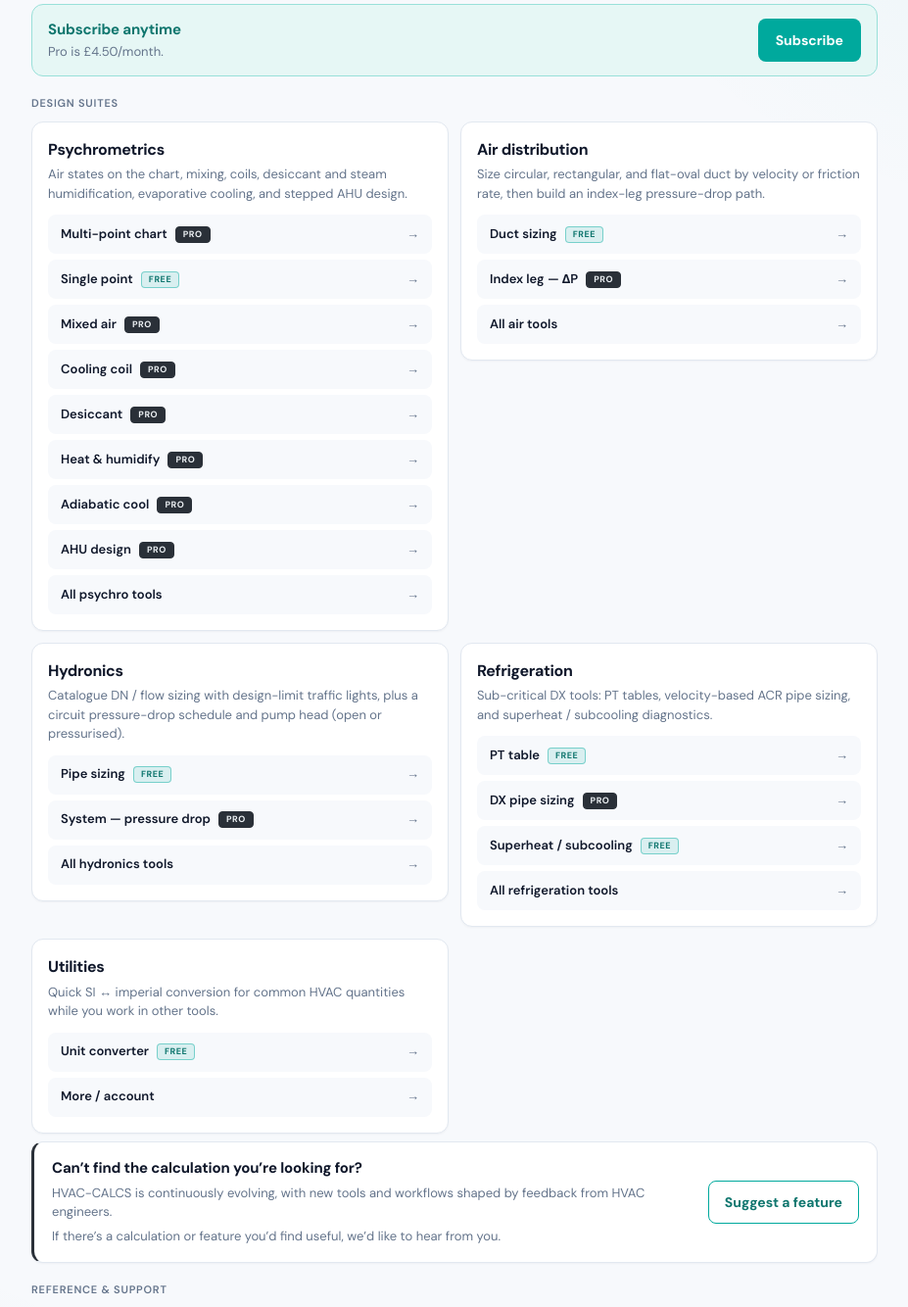
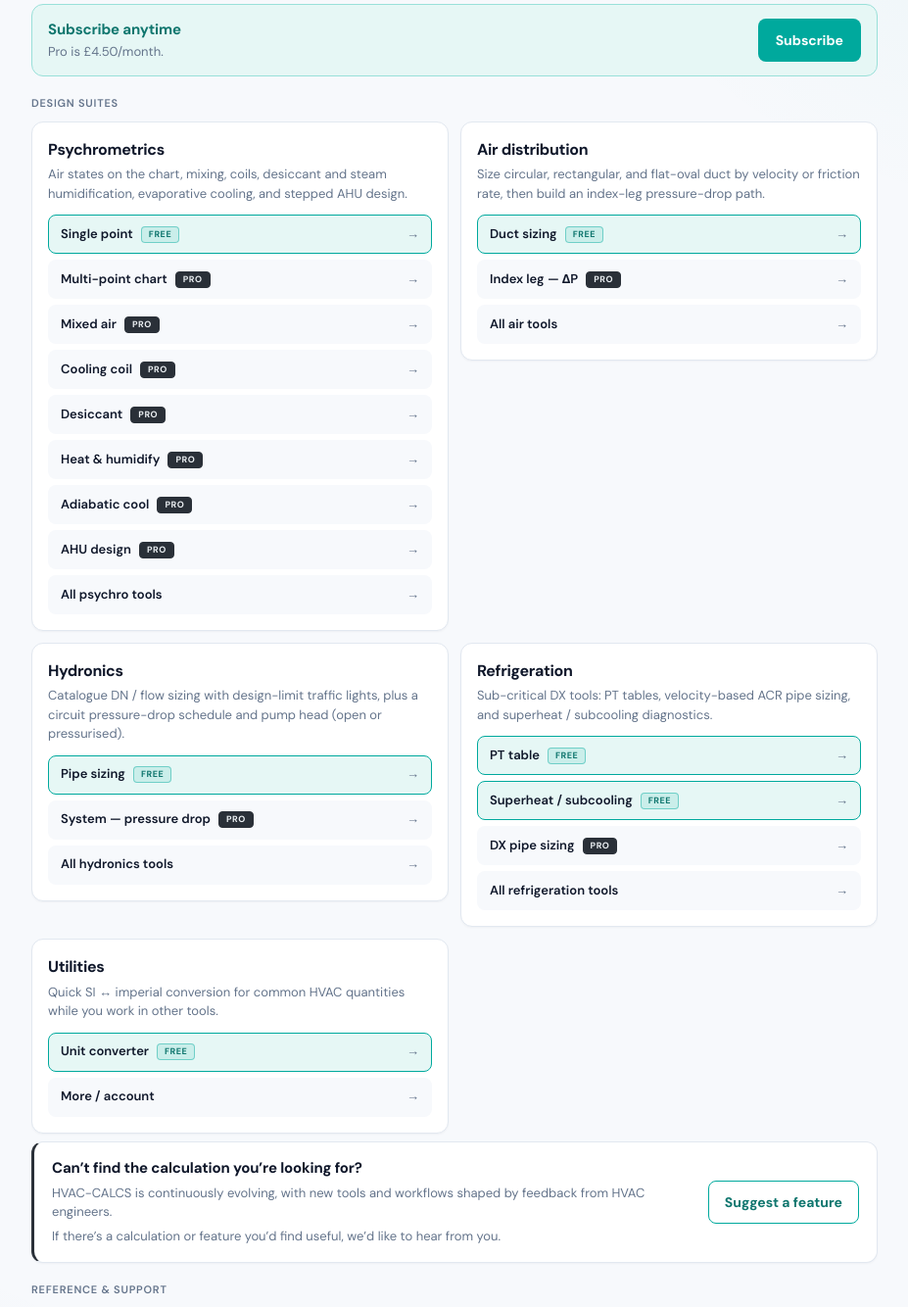
Before and after one commit to pjd0568/HVAC-Toolkit, a Flask app: page /v2/ in a window 1280 px wide. Shown: the part 262-1596 px from the top of the page at 98% size, without its empty margins (176-1103 px from the left). Run offline with Flask 3, Linux system fonts and the light colour scheme; the visitor is signed in with stand-in values (Sample User, id 1).

Commit message:
Lead tool lists with free calculators and give them a teal edge.
Make available-without-Pro tools easier to spot before choosing a workflow.

Co-authored-by: Cursor <cursoragent@cursor.com>

```diff
--- a/web/app/blueprints/pages.py
+++ b/web/app/blueprints/pages.py
@@ -47,9 +47,14 @@ def terms():
 def tools_index():
     from app.seo_tools import list_landings
 
+    # Free calculators first so the catalogue leads with what anyone can run.
+    landings = sorted(
+        list_landings(),
+        key=lambda t: (0 if t.access == "free" else 1, t.h1.lower()),
+    )
     return render_template(
         "marketing/tools_index.html",
-        landings=list_landings(),
+        landings=landings,
     )
 
 
--- a/web/app/static/css/app.css
+++ b/web/app/static/css/app.css
@@ -2425,6 +2425,13 @@ table.pipe-sys-table col.col-sys-action { width: 7%; }
   border-color: var(--blue, #2a6f97);
   text-decoration: none;
 }
+.tool-index-list a.tool-access-free {
+  border-color: var(--green);
+  background: rgba(0, 169, 157, 0.06);
+}
+.tool-index-list a.tool-access-free:hover {
+  border-color: var(--green-ink);
+}
 .tool-index-title {
   display: flex;
   align-items: center;
@@ -3076,6 +3083,11 @@ body.teaser-modal-open { overflow: hidden; }
   text-decoration: none;
 }
 a.tool-card:hover { border-color: var(--accent); }
+a.tool-card.tool-access-free {
+  border-color: var(--green);
+  background: rgba(0, 169, 157, 0.06);
+}
+a.tool-card.tool-access-free:hover { border-color: var(--green-ink); }
 .tool-card strong { display: block; color: var(--blue-ink); margin-bottom: 4px; }
 .tool-card strong .access-badge { vertical-align: 0.1em; }
 .tool-card > span { font-size: 13px; line-height: 1.4; color: var(--ink); }
--- a/web/app/static/css/v2.css
+++ b/web/app/static/css/v2.css
@@ -809,6 +809,18 @@ a:hover { color: var(--v2-green-ink); }
 }
 .v2-card-links a:hover::after { color: var(--v2-green-ink); }
 
+/* Free tools — slightly elevated in the list and edged in teal */
+.v2-card-links a.tool-access-free,
+.v2-picker-list a.tool-access-free {
+  border-color: var(--v2-green);
+  background: var(--v2-green-soft);
+}
+.v2-card-links a.tool-access-free:hover,
+.v2-picker-list a.tool-access-free:hover {
+  border-color: var(--v2-green-ink);
+  background: #d8f3ef;
+}
+
 .v2-greeting {
   font-size: 26px;
   font-weight: 700;
--- a/web/app/templates/marketing/tools_index.html
+++ b/web/app/templates/marketing/tools_index.html
@@ -15,7 +15,7 @@
   <ul class="tool-index-list">
     {% for t in landings %}
     <li>
-      <a href="{{ url_for('pages.tool_landing', slug=t.slug) }}">
+      <a href="{{ url_for('pages.tool_landing', slug=t.slug) }}"{% if t.access == 'free' %} class="tool-access-free"{% endif %}>
         <span class="tool-index-title">
           <span class="tool-index-name">{{ t.h1 }}</span>
           {% with level=t.access %}{% include "_access_badge.html" %}{% endwith %}
--- a/web/app/templates/v2/air_picker.html
+++ b/web/app/templates/v2/air_picker.html
@@ -7,7 +7,7 @@
 
 <ul class="v2-picker-list refrig-picker-list">
   <li>
-    <a href="{{ url_for('v2.duct') }}">
+    <a class="tool-access-free" href="{{ url_for('v2.duct') }}">
       <span class="refrig-picker-title">Duct sizing {% with level=access.tool_access('duct.sizer') %}{% include "_access_badge.html" %}{% endwith %}</span>
       <span class="refrig-picker-desc">Circular, rectangular, and flat-oval by velocity or pressure gradient.</span>
     </a>
--- a/web/app/templates/v2/dashboard.html
+++ b/web/app/templates/v2/dashboard.html
@@ -35,8 +35,8 @@
     <h2>Psychrometrics</h2>
     <p>Air states on the chart, mixing, coils, desiccant and steam humidification, evaporative cooling, and stepped AHU design.</p>
     <ul class="v2-card-links">
+      <li><a class="tool-access-free" href="{{ url_for('v2.single_point') }}"><span class="v2-card-link-text">Single point {% with level=access.tool_access('psychro.single_point') %}{% include "_access_badge.html" %}{% endwith %}</span></a></li>
       <li><a href="{{ url_for('v2.interactive_chart') }}"><span class="v2-card-link-text">Multi-point chart {% with level=access.tool_access('psychro.interactive_chart') %}{% include "_access_badge.html" %}{% endwith %}</span></a></li>
-      <li><a href="{{ url_for('v2.single_point') }}"><span class="v2-card-link-text">Single point {% with level=access.tool_access('psychro.single_point') %}{% include "_access_badge.html" %}{% endwith %}</span></a></li>
       <li><a href="{{ url_for('v2.mixed_air') }}"><span class="v2-card-link-text">Mixed air {% with level=access.tool_access('psychro.mixed_air') %}{% include "_access_badge.html" %}{% endwith %}</span></a></li>
       <li><a href="{{ url_for('v2.cooling_coil') }}"><span class="v2-card-link-text">Cooling coil {% with level=access.tool_access('psychro.cooling_coil') %}{% include "_access_badge.html" %}{% endwith %}</span></a></li>
       <li><a href="{{ url_for('v2.desiccant') }}"><span class="v2-card-link-text">Desiccant {% with level=access.tool_access('psychro.desiccant') %}{% include "_access_badge.html" %}{% endwith %}</span></a></li>
@@ -51,7 +51,7 @@
     <h2>Air distribution</h2>
     <p>Size circular, rectangular, and flat-oval duct by velocity or friction rate, then build an index-leg pressure-drop path.</p>
     <ul class="v2-card-links">
-      <li><a href="{{ url_for('v2.duct') }}"><span class="v2-card-link-text">Duct sizing {% with level=access.tool_access('duct.sizer') %}{% include "_access_badge.html" %}{% endwith %}</span></a></li>
+      <li><a class="tool-access-free" href="{{ url_for('v2.duct') }}"><span class="v2-card-link-text">Duct sizing {% with level=access.tool_access('duct.sizer') %}{% include "_access_badge.html" %}{% endwith %}</span></a></li>
       <li><a href="{{ url_for('v2.duct_index_leg') }}"><span class="v2-card-link-text">Index leg — ΔP {% with level=access.tool_access('duct.index_leg') %}{% include "_access_badge.html" %}{% endwith %}</span></a></li>
       <li><a href="{{ url_for('v2.air_picker') }}">All air tools</a></li>
     </ul>
@@ -61,7 +61,7 @@
     <h2>Hydronics</h2>
     <p>Catalogue DN / flow sizing with design-limit traffic lights, plus a circuit pressure-drop schedule and pump head (open or pressurised).</p>
     <ul class="v2-card-links">
-      <li><a href="{{ url_for('v2.pipe') }}"><span class="v2-card-link-text">Pipe sizing {% with level=access.tool_access('pipe.sizer') %}{% include "_access_badge.html" %}{% endwith %}</span></a></li>
+      <li><a class="tool-access-free" href="{{ url_for('v2.pipe') }}"><span class="v2-card-link-text">Pipe sizing {% with level=access.tool_access('pipe.sizer') %}{% include "_access_badge.html" %}{% endwith %}</span></a></li>
       <li><a href="{{ url_for('v2.pipe_system') }}"><span class="v2-card-link-text">System — pressure drop {% with level=access.tool_access('pipe.system') %}{% include "_access_badge.html" %}{% endwith %}</span></a></li>
       <li><a href="{{ url_for('v2.water_picker') }}">All hydronics tools</a></li>
     </ul>
@@ -71,9 +71,9 @@
     <h2>Refrigeration</h2>
     <p>Sub-critical DX tools: PT tables, velocity-based ACR pipe sizing, and superheat / subcooling diagnostics.</p>
     <ul class="v2-card-links">
-      <li><a href="{{ url_for('v2.refrig_pt_table') }}"><span class="v2-card-link-text">PT table {% with level=access.tool_access('refrig.pt_table') %}{% include "_access_badge.html" %}{% endwith %}</span></a></li>
+      <li><a class="tool-access-free" href="{{ url_for('v2.refrig_pt_table') }}"><span class="v2-card-link-text">PT table {% with level=access.tool_access('refrig.pt_table') %}{% include "_access_badge.html" %}{% endwith %}</span></a></li>
+      <li><a class="tool-access-free" href="{{ url_for('v2.refrig_diagnostics') }}"><span class="v2-card-link-text">Superheat / subcooling {% with level=access.tool_access('refrig.diagnostics') %}{% include "_access_badge.html" %}{% endwith %}</span></a></li>
       <li><a href="{{ url_for('v2.refrig_pipe_sizer') }}"><span class="v2-card-link-text">DX pipe sizing {% with level=access.tool_access('refrig.pipe_sizer') %}{% include "_access_badge.html" %}{% endwith %}</span></a></li>
-      <li><a href="{{ url_for('v2.refrig_diagnostics') }}"><span class="v2-card-link-text">Superheat / subcooling {% with level=access.tool_access('refrig.diagnostics') %}{% include "_access_badge.html" %}{% endwith %}</span></a></li>
       <li><a href="{{ url_for('v2.refrig_picker') }}">All refrigeration tools</a></li>
     </ul>
   </article>
@@ -82,7 +82,7 @@
     <h2>Utilities</h2>
     <p>Quick SI ↔ imperial conversion for common HVAC quantities while you work in other tools.</p>
     <ul class="v2-card-links">
-      <li><a href="{{ url_for('v2.converter') }}"><span class="v2-card-link-text">Unit converter {% with level=access.tool_access('converter') %}{% include "_access_badge.html" %}{% endwith %}</span></a></li>
+      <li><a class="tool-access-free" href="{{ url_for('v2.converter') }}"><span class="v2-card-link-text">Unit converter {% with level=access.tool_access('converter') %}{% include "_access_badge.html" %}{% endwith %}</span></a></li>
       <li><a href="{{ url_for('v2.more') }}">More / account</a></li>
     </ul>
   </article>
--- a/web/app/templates/v2/water_picker.html
+++ b/web/app/templates/v2/water_picker.html
@@ -7,7 +7,7 @@
 
 <ul class="v2-picker-list refrig-picker-list">
   <li>
-    <a href="{{ url_for('v2.pipe') }}">
+    <a class="tool-access-free" href="{{ url_for('v2.pipe') }}">
       <span class="refrig-picker-title">Pipe sizing {% with level=access.tool_access('pipe.sizer') %}{% include "_access_badge.html" %}{% endwith %}</span>
       <span class="refrig-picker-desc">DN catalogue with velocity and pressure-gradient traffic lights.</span>
     </a>
```
Also changed, not shown: web/app/templates/marketing/coming_soon.html (+6 -6 lines), web/app/templates/v2/psychro_picker.html (+5 -5 lines), web/app/templates/v2/refrig_picker.html (+13 -13 lines), web/tests/test_seo_tools.py (+3 -0 lines).
